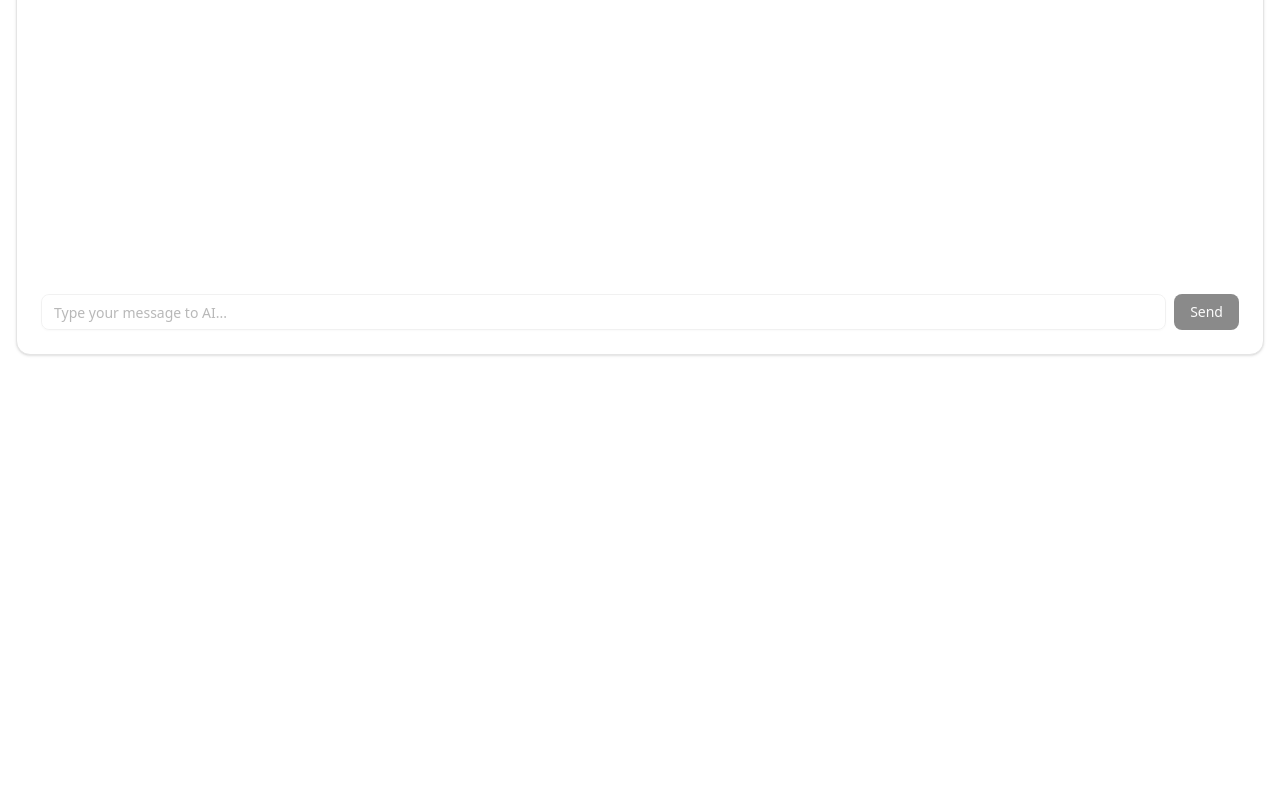
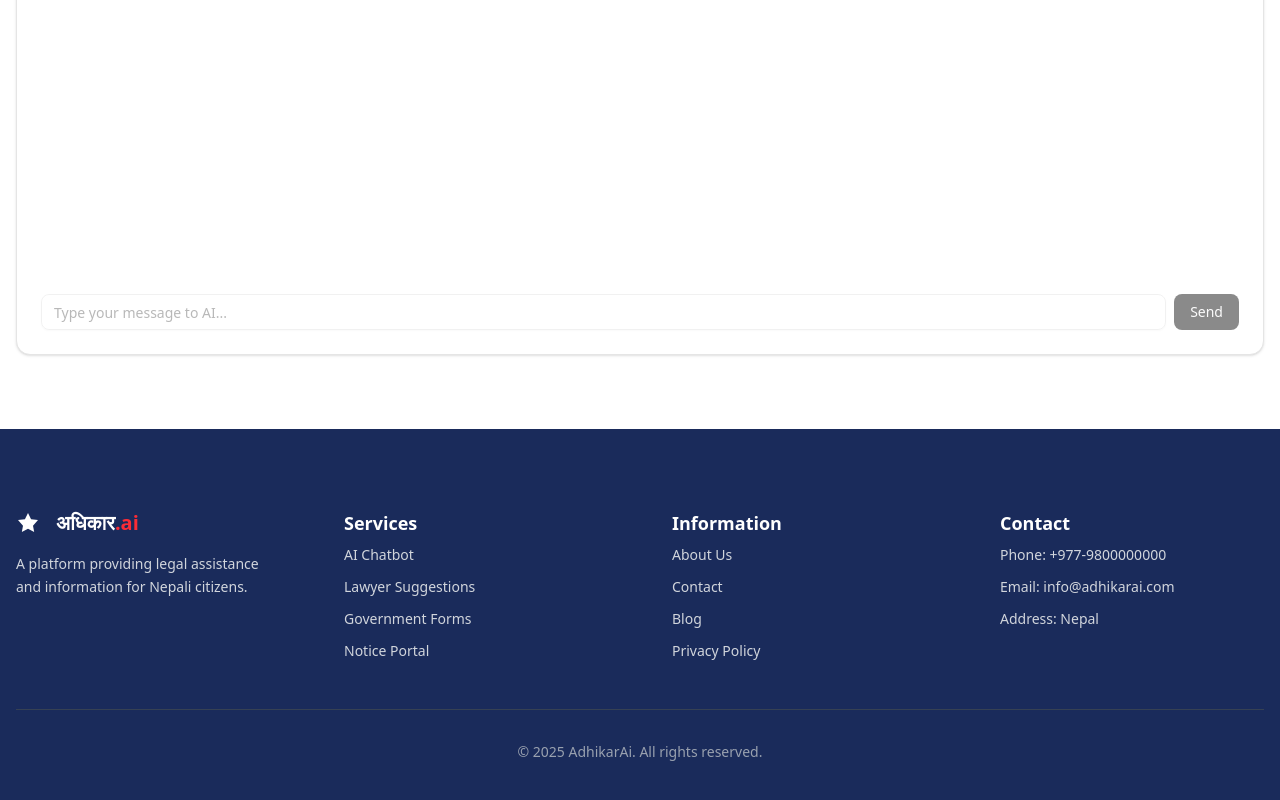
Before and after one commit to im-bipo/adhikaar.ai, a Next.js app in the folder web/: page /chat in a window 1280 px wide. Shown: the part 436-1236 px from the top of the page. Before the commit the page ends 865 px from the top, so only its background shows below. Built offline with nearby package versions, Linux system fonts and the light colour scheme; no server answers.

Commit message:
add: footer

```diff
--- /dev/null
+++ b/web/components/custom/Footer.jsx
@@ -0,0 +1,83 @@
+import Link from "next/link"
+
+export default function Footer() {
+  return (
+    <footer className="bg-[#1A2B5B] container-grid text-gray-300 py-12 md:py-16 lg:py-20">
+      <div className="px-4">
+        <div className="grid grid-cols-1 md:grid-cols-4 gap-8 md:gap-12 lg:gap-16">
+          {/* Column 1: Logo and Description */}
+          <div className="flex flex-col space-y-4">
+            <Link href="/" className="flex items-center space-x-2">
+              <svg
+                width="24"
+                height="24"
+                viewBox="0 0 24 24"
+                fill="none"
+                xmlns="http://www.w3.org/2000/svg"
+                className="text-white"
+              >
+                <path
+                  d="M12 2L15.09 8.26L22 9L17 14.74L18.18 21.02L12 17.77L5.82 21.02L7 14.74L2 9L8.91 8.26L12 2Z"
+                  fill="currentColor"
+                />
+              </svg>
+              <span className="ml-2 text-xl font-semibold text-white">
+                अधिकार<span className="text-red-500">.ai</span>
+              </span>
+            </Link>
+            <p className="text-sm leading-relaxed">
+              A platform providing legal assistance and information for Nepali citizens.
+            </p>
+          </div>
+
+          {/* Column 2: Services */}
+          <div className="flex flex-col space-y-3">
+            <h3 className="text-lg font-semibold text-white mb-2">Services</h3>
+            <Link href="/chatbot" className="text-sm hover:text-white transition-colors">
+              AI Chatbot
+            </Link>
+            <Link href="/lawyers" className="text-sm hover:text-white transition-colors">
+              Lawyer Suggestions
+            </Link>
+            <Link href="/forms" className="text-sm hover:text-white transition-colors">
+              Government Forms
+            </Link>
+            <Link href="/notices" className="text-sm hover:text-white transition-colors">
+              Notice Portal
+            </Link>
+          </div>
+
+          {/* Column 3: Information */}
+          <div className="flex flex-col space-y-3">
+            <h3 className="text-lg font-semibold text-white mb-2">Information</h3>
+            <Link href="/about" className="text-sm hover:text-white transition-colors">
+              About Us
+            </Link>
+            <Link href="/contact" className="text-sm hover:text-white transition-colors">
+              Contact
+            </Link>
+            <Link href="/blog" className="text-sm hover:text-white transition-colors">
+              Blog
+            </Link>
+            <Link href="/privacy" className="text-sm hover:text-white transition-colors">
+              Privacy Policy
+            </Link>
+          </div>
+
+          {/* Column 4: Contact */}
+          <div className="flex flex-col space-y-3">
+            <h3 className="text-lg font-semibold text-white mb-2">Contact</h3>
+            <p className="text-sm">Phone: +977-9800000000</p>
+            <p className="text-sm">Email: info@adhikarai.com</p>
+            <p className="text-sm">Address: Nepal</p>
+          </div>
+        </div>
+
+        {/* Copyright */}
+        <div className="border-t border-gray-700 mt-12 pt-8 text-center text-sm text-gray-400">
+          <p>&copy; 2025 AdhikarAi. All rights reserved.</p>
+        </div>
+      </div>
+    </footer>
+  )
+}
--- a/web/components/custom/Footer/Footer.jsx
+++ /dev/null
@@ -1,9 +0,0 @@
-import React from 'react'
-
-const Footer = () => {
-  return (
-    <div>Footer</div>
-  )
-}
-
-export default Footer
--- a/web/src/app/layout.jsx
+++ b/web/src/app/layout.jsx
@@ -2,6 +2,7 @@ import NavBar from "@/components/custom/NavBar/NavBar";
 import "./globals.css";
 import "./app.css";
 import { ClerkProvider } from '@clerk/nextjs';
+import Footer from "@/components/custom/Footer";
 
 export const metadata = {
   title: "Create Next App",
@@ -18,6 +19,7 @@ export default function RootLayout({ children }) {
             <main className="flex min-h-screen flex-col items-center justify-center">
               {children}
             </main>
+            <Footer />
           </div>
         </body>
       </html>
```
